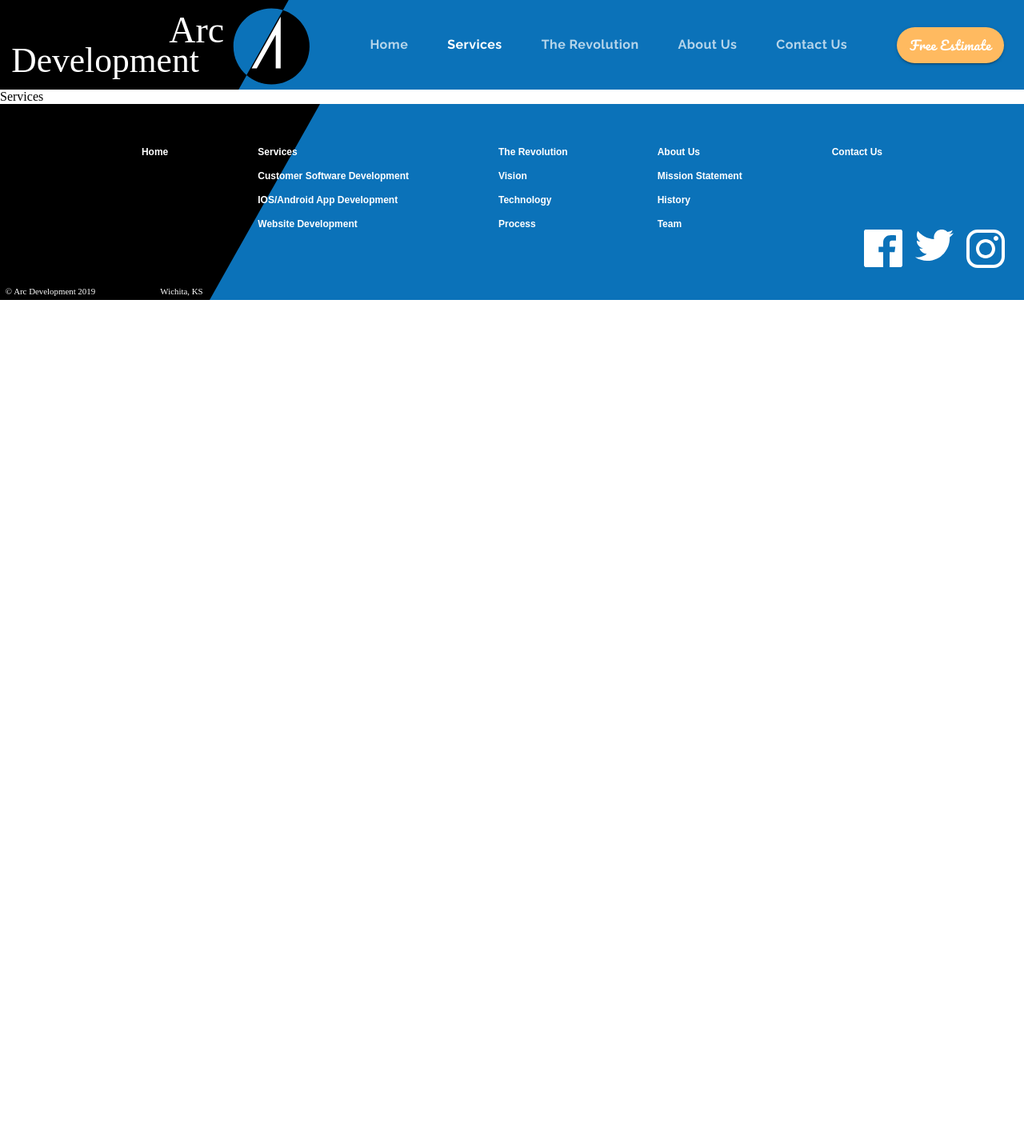
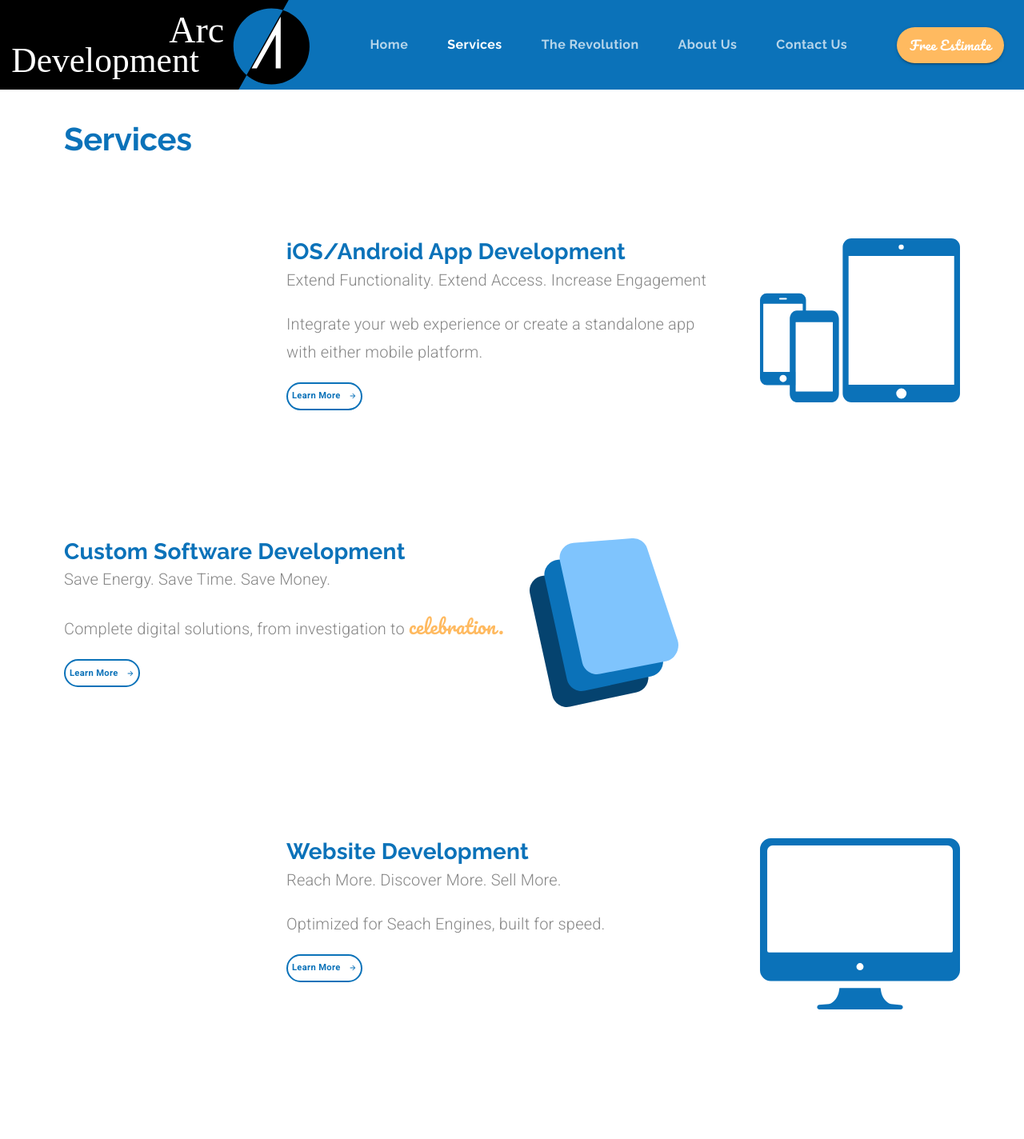
Before and after one commit to seanphenomenon/material-ui-website, a React (Create React App) app: page /services in a window 1280 px wide. Shown: the top 1424 px of the page at 80% size. Before the commit the page ends 800 px from the top, so only its background shows below. Built offline with nearby package versions, Linux system fonts and the light colour scheme.

Commit message:
services page complete and responsive

```diff
--- a/src/components/App.js
+++ b/src/components/App.js
@@ -5,6 +5,7 @@
 import theme from "../components/ui/Theme";
 import {BrowserRouter, Route, Switch } from 'react-router-dom';
 import LandingPage from '../components/LandingPage';
+import ServicesPage from '../components/ServicesPage';
 
 
 function App() {
@@ -18,8 +19,9 @@
       <Header value={value} setValue={setValue}  selectedIndex={selectedIndex} setSelectedIndex={setSelectedIndex}/>
       <Switch> {/* Switch component only renders the first component which matches the given route to prevent two different routes with the same URL, and accidently render both components at the same time. */}
   <Route exact path='/' render={(props)=> <LandingPage {...props} setValue={setValue}
-  setSelectedIndex={setSelectedIndex}/>}/>
-  <Route exact path='/services' component={()=> <div>Services</div>} />
+  setSelectedIndex={setSelectedIndex}/>}/> {/* adding  value props here allow us to control active nav links and navigation */}
+  <Route exact path='/services' render={(props)=> <ServicesPage {...props} setValue={setValue}
+  setSelectedIndex={setSelectedIndex}/>} />
   <Route exact path='/customsoftware' component={()=> <div>Custom Software</div>} />
   <Route exact path='/mobileapps' component={()=> <div>Mobile Apps</div>} />
   <Route exact path='/websites' component={()=> <div>Websites</div>} />
--- a/src/components/LandingPage.js
+++ b/src/components/LandingPage.js
@@ -10,11 +10,7 @@
 import CardContent from "@material-ui/core/CardContent";
 import {Link} from 'react-router-dom';
 
-
-
-
 import CallToAction from'./ui/CallToAction';
-
 
 import animationData from "../animations/landinganimation/data";
 import CustomSoftwareIcon from "../assets/Custom Software Icon.svg";
@@ -245,7 +241,7 @@
               />
             </Button>
           </Grid>
-          <Grid Item>
+          <Grid item>
             <img
               src={CustomSoftwareIcon}
               alt="custom software icon"
@@ -291,7 +287,7 @@
               />
             </Button>
           </Grid>
-          <Grid Item style={{ marginRight: matchesSM ? 0 : "5em" }}>
+          <Grid item style={{ marginRight: matchesSM ? 0 : "5em" }}>
             <img
               src={MobileIcon}
               alt="mobile phone icon"
@@ -336,7 +332,7 @@
               />
             </Button>
           </Grid>
-          <Grid Item>
+          <Grid item>
             <img
               src={WebsiteIcon}
               alt="website icon"
@@ -393,7 +389,7 @@
           </Grid>
         </Grid>
         {/* ----------------- Information Block -------------------------------- */}
-        <Grid Item>
+        <Grid item>
           <Grid
             container
             direction="row"
--- /dev/null
+++ b/src/components/ServicesPage.js
@@ -0,0 +1,229 @@
+import React from "react";
+import { makeStyles, useTheme } from "@material-ui/core/styles";
+import Grid from "@material-ui/core/Grid";
+import Typography from "@material-ui/core/Typography";
+import Button from "@material-ui/core/Button";
+import ButtonArrow from "../components/ui/ButtonArrow";
+import { Link } from "react-router-dom";
+import useMediaQuery from "@material-ui/core/useMediaQuery";
+
+import MobileIcon from "../assets/mobileIcon.svg";
+import CustomSoftwareIcon from "../assets/Custom Software Icon.svg";
+import WebsiteIcon from "../assets/websiteIcon.svg";
+
+const useStyles = makeStyles(theme => ({
+  serviceContainer: {
+    marginTop: "10em",
+    [theme.breakpoints.down("sm")]: {
+      padding: "25px",
+    },
+  },
+  specialText: {
+    fontFamily: "Pacifico",
+    color: theme.palette.common.arcOrange,
+    fontSize: "1.5rem",
+  },
+  learnButton: {
+    ...theme.typography.learnButton,
+    fontSize: "0.7rem",
+    height: "35px",
+    padding: "5px",
+    [theme.breakpoints.down("sm")]: {
+      marginBottom: "2em",
+    },
+  },
+
+  subtitle: {
+    marginBottom: "1em",
+  },
+  icon: {
+    marginLeft: "2em",
+    [theme.breakpoints.down("xs")]: {
+      marginLeft: 0,
+    },
+  },
+}));
+
+export default function ServicesPage(props) {
+  const classes = useStyles();
+  const theme = useTheme();
+  const matchesSM = useMediaQuery(theme.breakpoints.down("sm"));
+
+  return (
+    <Grid container direction="column">
+      <Grid
+        item
+        style={{
+          marginLeft: matchesSM ? 0 : "5em",
+          marginTop: matchesSM ? "1em" : "2em"
+        }}
+      >
+        <Typography
+          variant="h2"
+          gutterBottom
+          align={matchesSM ? "center" : undefined}
+        >
+          Services
+        </Typography>
+      </Grid>
+      <Grid item>
+
+          {/* ---- iOS/Android Block ------ */}
+        <Grid
+          container
+          direction="row"
+          className={classes.serviceContainer}
+          justify={matchesSM ? "center" : "flex-end"}
+          style={{ marginTop: matchesSM ? "1em" : "5em" }}
+        >
+          <Grid
+            item
+            style={{
+              textAlign: matchesSM ? "center" : undefined,
+              width: matchesSM ? undefined : "35em",
+            }}
+          >
+            <Typography variant="h4">iOS/Android App Development</Typography>
+            <Typography variant="subtitle1" className={classes.subtitle}>
+              Extend Functionality. Extend Access. Increase Engagement
+            </Typography>
+            <Typography variant="subtitle1" className={classes.subtitle}>
+              Integrate your web experience or create a standalone app
+              {matchesSM ? null : <br />} with either mobile platform.
+            </Typography>
+            <Button
+              variant="outlined"
+              className={classes.learnButton}
+              component={Link}
+              to="/mobileapps"
+              onClick={() => {
+                props.setValue(1);
+                props.setSelectedIndex(2);
+              }}
+            >
+              <span style={{ marginRight: "10px" }}>Learn More</span>
+              <ButtonArrow
+                width={10}
+                height={10}
+                fill={theme.palette.common.arcBlue}
+              />
+            </Button>
+          </Grid>
+          <Grid item style={{ marginRight: matchesSM ? 0 : "5em" }}>
+            <img
+              src={MobileIcon}
+              alt="mobile phone icon"
+              className={classes.icon}
+              width="250em" //fixed width here for icon aligns it properly with website icon
+            />
+          </Grid>
+        </Grid>
+      </Grid>
+      <Grid item>
+          {/*----- Custom Software Block ------ */}
+        <Grid
+          container
+          direction='row'
+          className={classes.serviceContainer}
+          justify={matchesSM ? "center" : undefined}
+        >
+          <Grid
+            item
+            style={{
+              marginLeft: matchesSM ? 0 : "5em",
+              textAlign: matchesSM ? "center" : undefined
+            }}
+          >
+            <Typography variant="h4">
+              Custom Software Development
+            </Typography>
+            <Typography variant="subtitle1" className={classes.subtitle}>
+              Save Energy. Save Time. Save Money.
+            </Typography>
+            <Typography variant="subtitle1" className={classes.subtitle}>
+              Complete digital solutions, from investigation to{" "}
+              <span className={classes.specialText}>celebration.</span>
+            </Typography>
+            <Button
+              variant="outlined"
+              className={classes.learnButton}
+              component={Link}
+              to="/customsoftware"
+              onClick={() => {
+                props.setValue(1);
+                props.setSelectedIndex(1);
+              }}
+            >
+              <span style={{ marginRight: "10px" }}>Learn More</span>
+              <ButtonArrow
+                width={10}
+                height={10}
+                fill={theme.palette.common.arcBlue}
+              />
+            </Button>
+          </Grid>
+          <Grid item>
+            <img
+              src={CustomSoftwareIcon}
+              alt="custom software icon"
+              className={classes.icon}
+            />
+          </Grid>
+        </Grid>
+     </Grid>
+        <Grid item>
+            {/* ----- Websites Block ------ */}
+          <Grid
+            container
+            direction="row"
+            className={classes.serviceContainer}
+            justify={matchesSM ? "center" : "flex-end"}
+            style={{ marginBottom: "10em" }}
+          >
+            <Grid
+              item
+              style={{
+                textAlign: matchesSM ? "center" : undefined,
+                width: matchesSM ? undefined : "35em",
+              }}
+            >
+              <Typography variant="h4" >
+                Website Development
+              </Typography>
+              <Typography variant="subtitle1" className={classes.subtitle}>
+                Reach More. Discover More. Sell More.
+              </Typography>
+              <Typography variant="subtitle1" className={classes.subtitle}>
+                Optimized for Seach Engines, built for speed.
+              </Typography>
+              <Button
+                variant="outlined"
+                className={classes.learnButton}
+                component={Link}
+                to="/websites"
+                onClick={() => {
+                  props.setValue(1);
+                  props.setSelectedIndex(3);
+                }}
+              >
+                <span style={{ marginRight: "10px" }}>Learn More</span>
+                <ButtonArrow
+                  width={10}
+                  height={10}
+                  fill={theme.palette.common.arcBlue}
+                />
+              </Button>
+            </Grid>
+            <Grid item style={{ marginRight: matchesSM ? 0 : "5em" }}>
+              <img
+                src={WebsiteIcon}
+                alt="website icon"
+                className={classes.icon}
+                width="250em" //fixed width here for icon aligns it properly with ios mobile icon
+              />
+            </Grid>
+          </Grid>
+        </Grid>
+      </Grid>
+  );
+}
--- a/src/components/ui/Footer.js
+++ b/src/components/ui/Footer.js
@@ -27,8 +27,6 @@
   },
   mainContainer: {
     position: "absolute",
-    top: "5px",
-    // left: "10em",
   },
   link: {
     color: "white",
@@ -249,33 +247,30 @@
       >
         <Grid
           item
-          className={classes.icon}
           component={"a"}
           href="http://www.facebook.com"
           rel="noopener noreferrer"
           target="_blank"
         >
-          <img src={facebook} alt="facebook logo" />
+          <img src={facebook} alt="facebook logo" className={classes.icon}/>
         </Grid>
         <Grid
           item
-          className={classes.icon}
           component={"a"}
           href="http://www.twitter.com"
           rel="noopener noreferrer"
           target="_blank"
         >
-          <img src={twitter} alt="twitter logo" />
+          <img src={twitter} alt="twitter logo" className={classes.icon} />
         </Grid>
         <Grid
           item
-          className={classes.icon}
           component={"a"}
           href="http://www.instagram.com"
           rel="noopener noreferrer"
           target="_blank"
         >
-          <img src={instagram} alt="instagram logo" />
+          <img src={instagram} alt="instagram logo" className={classes.icon} />
         </Grid>
       </Grid>
     </footer>
--- a/src/components/ui/Header.js
+++ b/src/components/ui/Header.js
@@ -300,7 +300,7 @@
   component={Link}
   to="/estimate"
   value={5}
-  OnClick={() => props.setValue(5)} //passing in non-existant value of 5 will clear off any existing active tab./
+  onClick={() => props.setValue(5)} //passing in non-existant value of 5 will clear off any existing active tab./
 >
   Free Estimate
 </Button>
```
